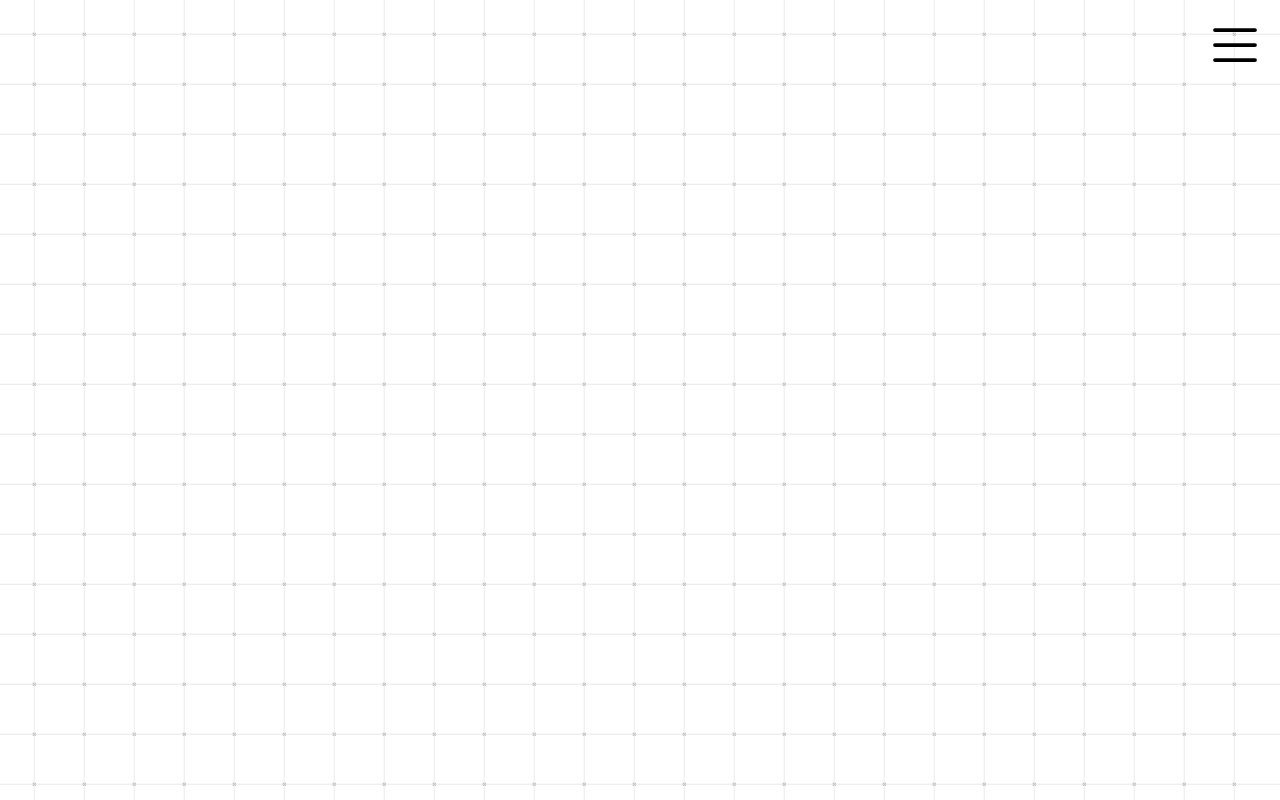
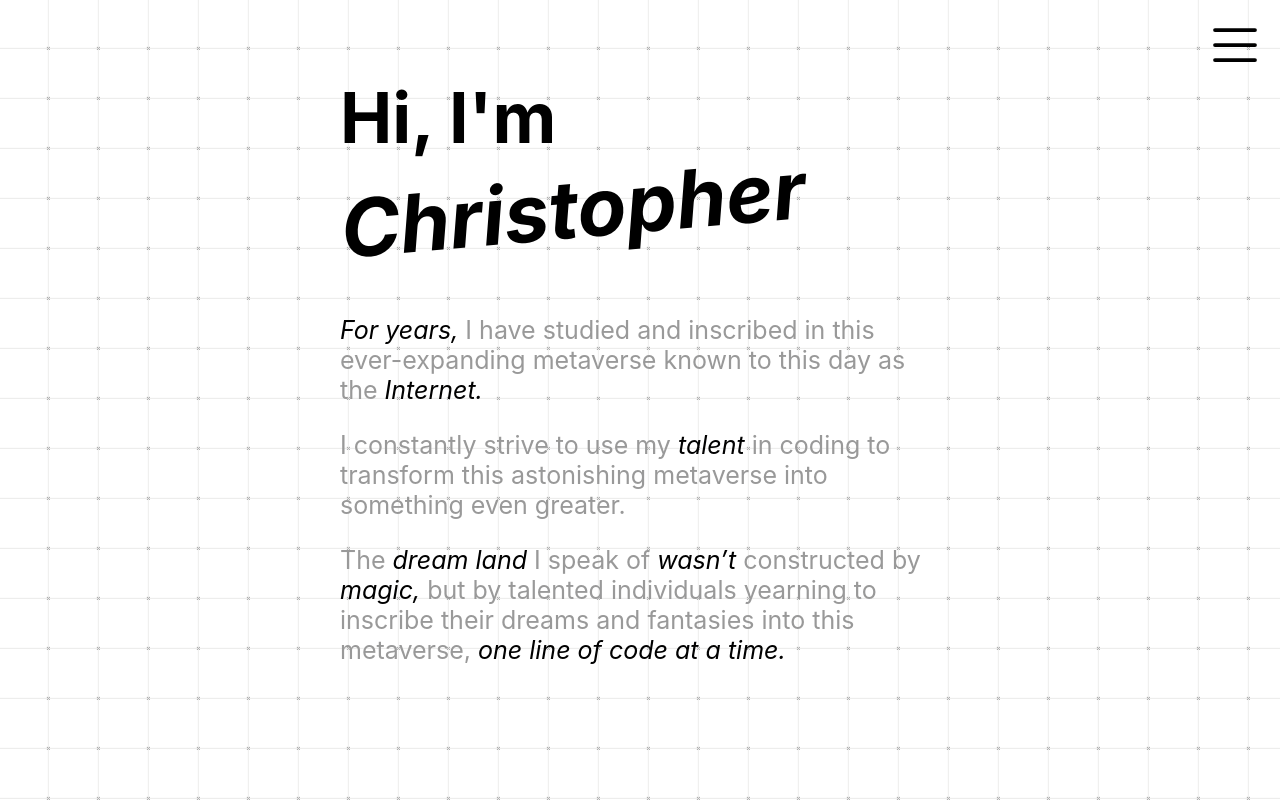
Before and after one commit to ChristopherBenton145/portfolio-website, a React (Create React App) app: page / in a window 1280 px wide. Built offline with nearby package versions, Linux system fonts and the light colour scheme; a web font is replaced by a local one.

Commit message:
Finished the home page

```diff
--- a/src/components/Nav/Nav.scss
+++ b/src/components/Nav/Nav.scss
@@ -4,7 +4,7 @@ nav {
     top: 0px;
     right: 0px;
     margin: 15px;
-    z-index: 1;
+    z-index: 2;
 
     &.hidden {
       opacity: 0;
@@ -12,6 +12,7 @@ nav {
   }
 
   ul {
+    z-index: 1;
     display: flex;
     flex-direction: column;
     align-items: center;
--- a/src/routes/Home/Home.jsx
+++ b/src/routes/Home/Home.jsx
@@ -1,6 +1,15 @@
+import "./Home.scss";
+
 function Home() {
   return (
-    <div></div>
+    <section className="home">
+      <div className="container">
+        <h1>Hi, I'm<br /><span>Christopher</span></h1>
+        <p><span>For years,</span> I have studied and inscribed in this ever-expanding metaverse known to this day as the <span>Internet.</span></p>
+        <p> I constantly strive to use my <span>talent</span> in coding to transform this astonishing metaverse into something even greater.</p>
+        <p>The <span>dream land</span> I speak of <span>wasn’t</span> constructed by <span>magic,</span> but by talented individuals yearning to inscribe their dreams and fantasies into this metaverse, <span>one line of code at a time.</span></p>
+      </div>
+    </section>
   )
 }
 
--- /dev/null
+++ b/src/routes/Home/Home.scss
@@ -0,0 +1,46 @@
+.home {
+  .container {
+    width: 350px;
+    margin: auto;
+    margin-top: 75px;
+
+    h1 {
+      font-size: 50px;
+
+      span {
+        font-size: 55px;
+        display: inline-block;
+        font-style: italic;
+        transform: rotate(-5deg);
+      }
+    }
+
+    p {
+      font-size: 21px;
+      color: #999;
+
+      span {
+        color: black;
+        font-style: italic;
+      }
+    }
+  }
+}
+
+@media (min-width: 800px) {
+  .home .container {
+    width: 600px;
+
+    h1 {
+      font-size: 70px;
+
+      span {
+        font-size: 80px;
+      }
+    }
+
+    p {
+      font-size: 25px;
+    }
+  }
+}
```
